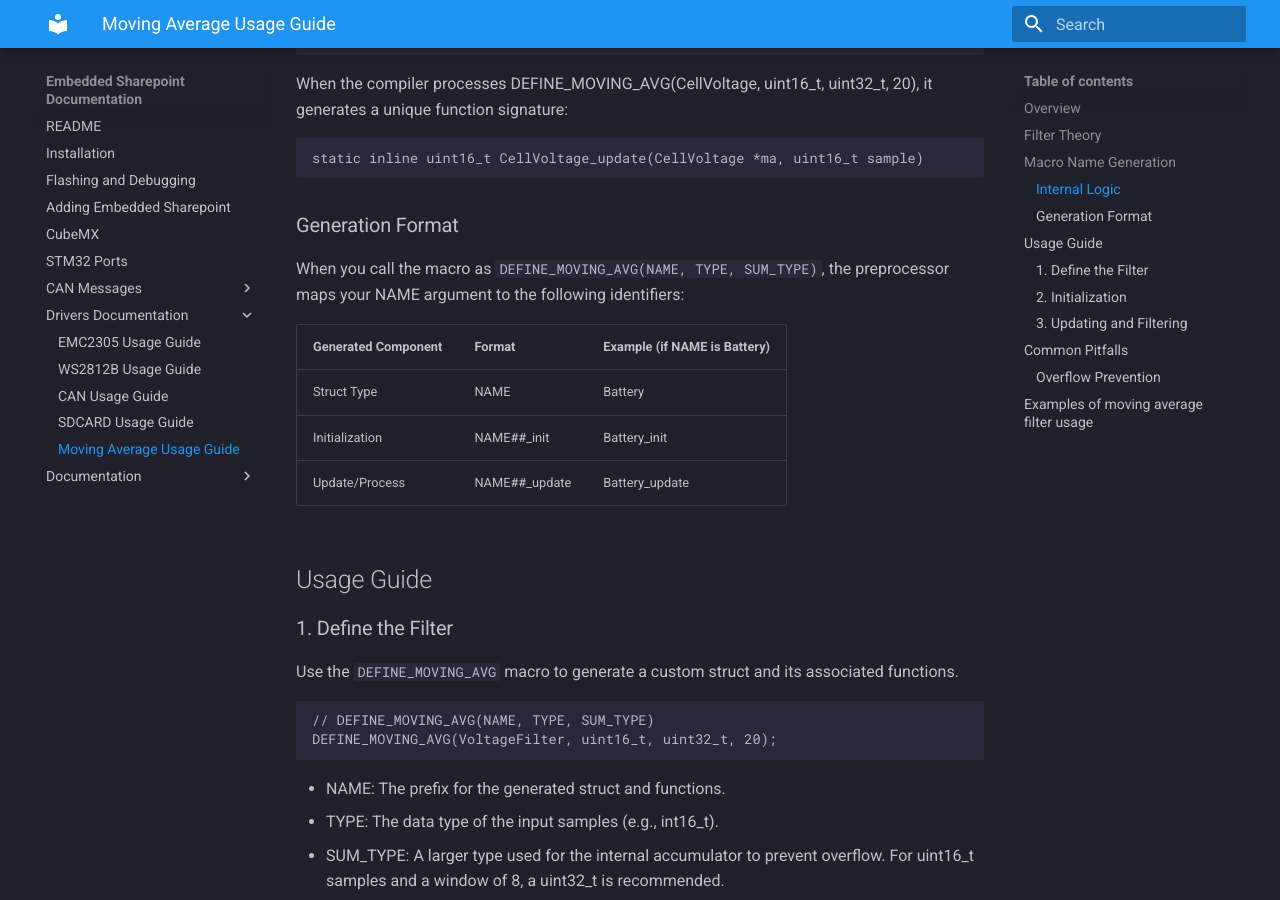
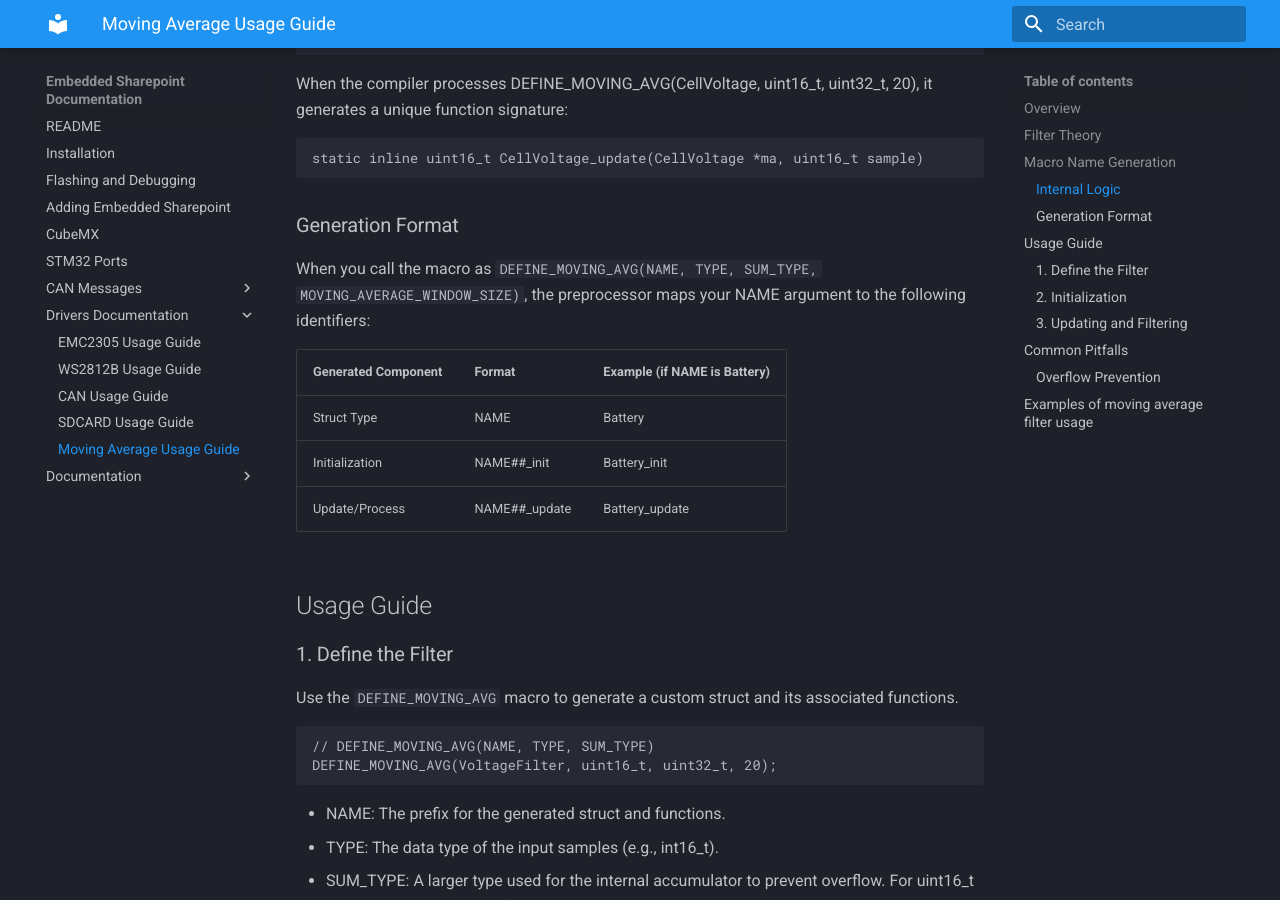
Before and after one commit to lhr-solar/Embedded-Sharepoint, an MkDocs documentation site: the page built from docs/MovingAverage.md, in a window 1280 px wide and 900 px high, scrolled down 789 px. Built offline with MkDocs 1.6.1 and Material for MkDocs 9.7.7, drawn with Linux system fonts in a browser that asks for light colours.

Commit message:
gemini comments

````diff
--- a/docs/MovingAverage.md
+++ b/docs/MovingAverage.md
@@ -22,7 +22,7 @@ When the compiler processes DEFINE_MOVING_AVG(CellVoltage, uint16_t, uint32_t, 2
 static inline uint16_t CellVoltage_update(CellVoltage *ma, uint16_t sample)
 ```
 ### Generation Format
-When you call the macro as `DEFINE_MOVING_AVG(NAME, TYPE, SUM_TYPE)`, the preprocessor maps your NAME argument to the following identifiers:
+When you call the macro as `DEFINE_MOVING_AVG(NAME, TYPE, SUM_TYPE, MOVING_AVERAGE_WINDOW_SIZE)`, the preprocessor maps your NAME argument to the following identifiers:
 
 | Generated Component | Format | Example (if NAME is Battery) |
 | -------- | -------- | -------- |
````
Also changed, not shown: 1 other file.
